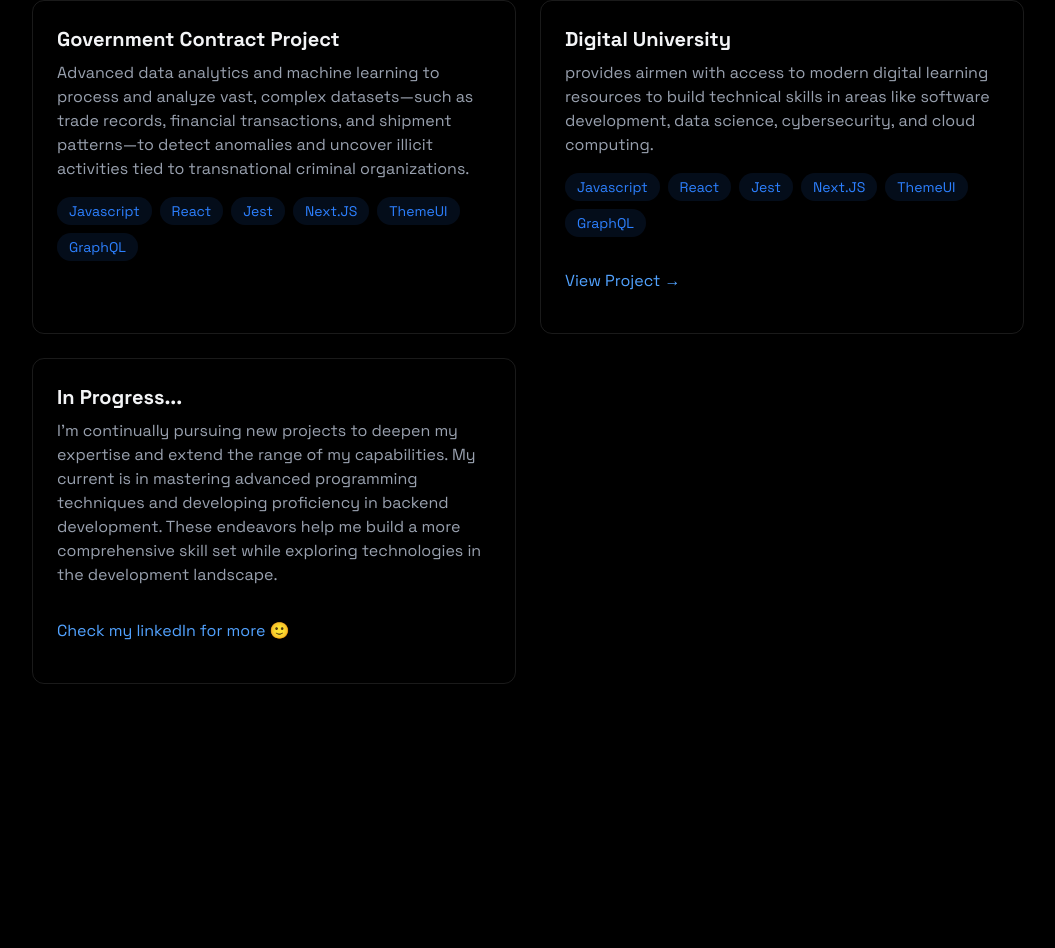
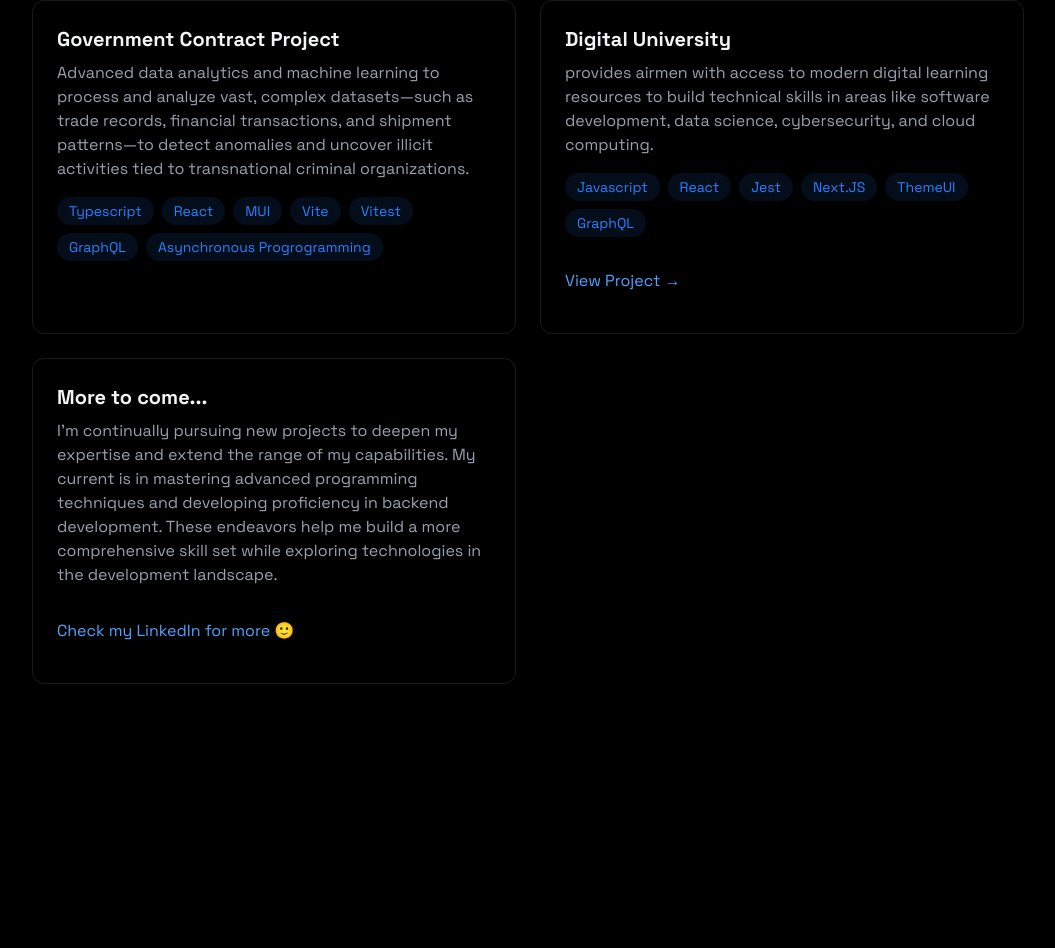
Before and after one commit to brian-go-dev/briango-portfolio, a React (Vite) app: page / in a window 1280 px wide. Shown: the part 1936-2884 px from the top of the page, without its empty margins (112-1167 px from the left). Built offline with nearby package versions, Linux system fonts and the light colour scheme.

Commit message:
some minor changes

```diff
--- a/index.html
+++ b/index.html
@@ -10,7 +10,7 @@
       rel="stylesheet"
     />
     <meta name="viewport" content="width=device-width, initial-scale=1.0" />
-    <title>Vite + React</title>
+    <title>Brian Go - React Developer</title>
   </head>
   <body>
     <div id="root"></div>
--- a/src/components/sections/Home.jsx
+++ b/src/components/sections/Home.jsx
@@ -26,7 +26,7 @@ export const Home = () => {
               View Projects
             </a>
             <a
-              href="#projects"
+              href="#contact"
               className="border border-blue-500/50 text-blue-500 py-3 px-6 rounded font-medium transition-all duration-200 hover:-translate-y-0.5 hover:shadow-[0_0_15px_rgba(59, 130, 246, 0.2)] hover:bg-blue-500/20"
             >
               Contact Me
--- a/src/components/sections/Projects/AcuityProjectCard.jsx
+++ b/src/components/sections/Projects/AcuityProjectCard.jsx
@@ -1,11 +1,12 @@
 export const AcuityProjectCard = () => {
   const acuityTechStack = [
-    "Javascript",
+    "Typescript",
     "React",
-    "Jest",
-    "Next.JS",
-    "ThemeUI",
+    "MUI",
+    "Vite",
+    "Vitest",
     "GraphQL",
+    "Asynchronous Progrogramming",
   ];
 
   return (
--- a/src/components/sections/Projects/ComingSoonCard.jsx
+++ b/src/components/sections/Projects/ComingSoonCard.jsx
@@ -1,7 +1,7 @@
 export const ComingSoonCard = () => {
   return (
     <div className="p-6 rounded-xl border border-white/10 hover:-translate-y-1 hover:border-blue-500/30 hover:shadow-[0_2px_rgba(59,130,246,0.1)] transition-all">
-      <h3 className="text-xl font-bold mb-2">In Progress...</h3>
+      <h3 className="text-xl font-bold mb-2">More to come...</h3>
       <p className="text-gray-400 mb-4">
         I'm continually pursuing new projects to deepen my expertise and extend
         the range of my capabilities. My current is in mastering advanced
@@ -16,7 +16,7 @@ export const ComingSoonCard = () => {
           rel="noopener noreferrer"
           className="text-blue-400 hover:text-blue-300 transition-colors my-4"
         >
-          Check my linkedIn for more 🙂
+          Check my LinkedIn for more 🙂
         </a>
       </div>
     </div>
```
